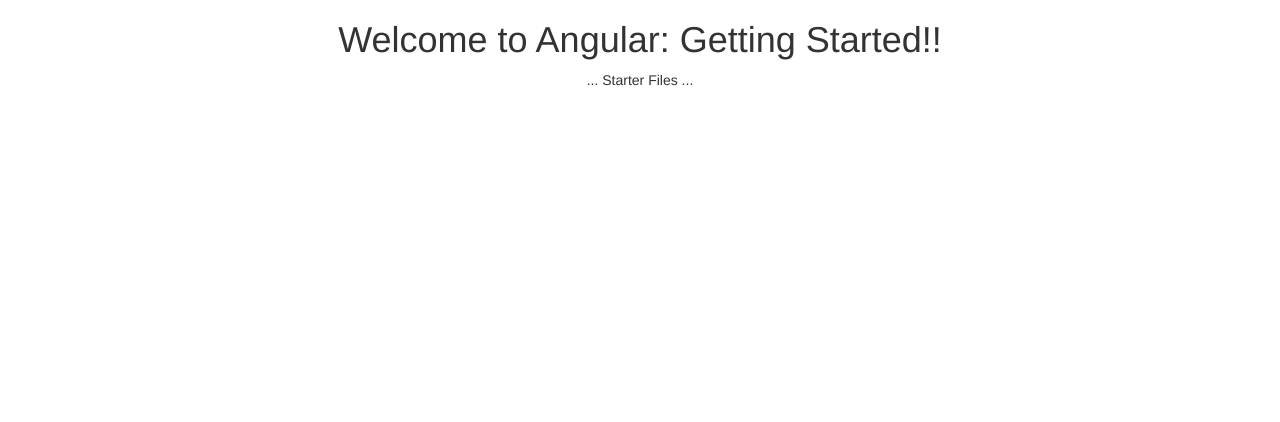
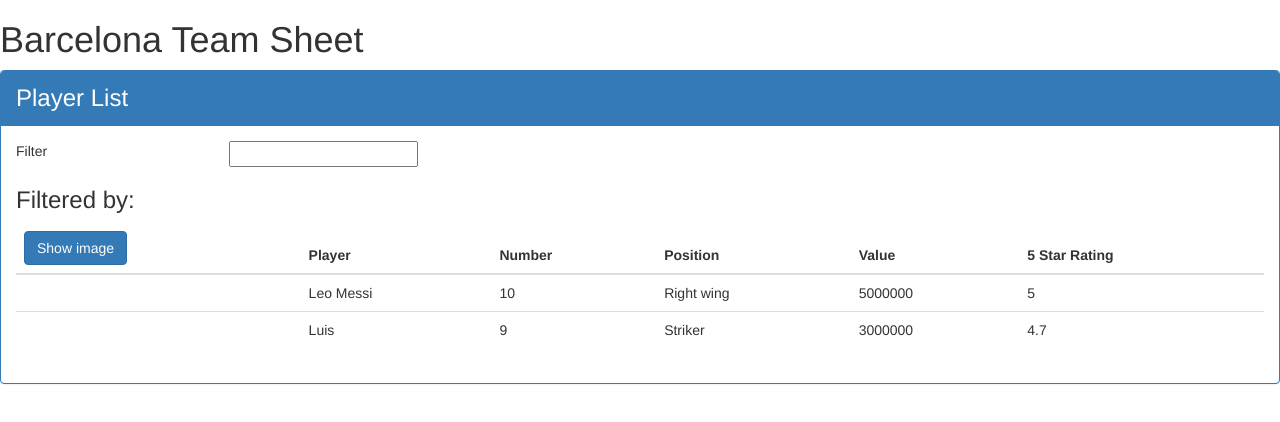
Before and after one commit to Karthik781/BasicAppWithAngular, an Angular app in the folder APM-Start/: page / in a window 1280 px wide. Shown: the top 422 px of the page. Built offline with nearby package versions, Linux system fonts and the light colour scheme.

Commit message:
Finished table Layout of List page

```diff
--- a/APM-Start/src/app/app.component.ts
+++ b/APM-Start/src/app/app.component.ts
@@ -1,10 +1,14 @@
 import { Component } from '@angular/core';
 
 @Component({
-  selector: 'pm-root',
-  templateUrl: './app.component.html',
-  styleUrls: ['./app.component.css']
+  selector: 'bm-root',
+  template: `
+   <div><h1>{{pageTitle}}</h1>
+      <bm-players> </bm-players>
+   </div>
+    `
 })
-export class AppComponent {
-  title = 'Angular: Getting Started';
+
+export class AppComponent{
+  pageTitle: string ="Barcelona Team Sheet";
 }
--- a/APM-Start/src/app/app.module.ts
+++ b/APM-Start/src/app/app.module.ts
@@ -2,10 +2,12 @@
 import { NgModule } from '@angular/core';
 
 import { AppComponent } from './app.component';
+import { PlayerListComponent } from './players/player-list.component';
 
 @NgModule({
   declarations: [
-    AppComponent
+    AppComponent,
+    PlayerListComponent
   ],
   imports: [
     BrowserModule
--- /dev/null
+++ b/APM-Start/src/app/players/player-list.component.html
@@ -0,0 +1,50 @@
+<div class="panel panel-primary">
+    <div class="panel-heading">
+        {{pageTitle}}
+    </div>
+    <div class="panel-body">
+        <div class="row">
+            <div class="col-md-2">Filter</div>
+            <div class="col-md-4">
+            <input type="text"/>
+        </div>
+    </div>
+    <div class="row">
+        <div class="col-md-6">
+            <h3>Filtered by:</h3>
+        </div>
+    </div>
+    <div class='table-responsive'>
+        <table class='table'
+            *ngIf='players && players.length'>
+
+            <thead>
+                <tr>
+                    <th>
+                        <button class='btn btn-primary'>
+                           Show image
+                        </button>
+                    </th>
+                    <th>Player</th>
+                    <th>Number</th>
+                    <th>Position</th>
+                    <th>Value</th>
+                    <th>5 Star Rating</th>
+                </tr>
+            </thead>
+            <tbody>
+                <tr *ngFor='let player of players'>
+                    <td></td>
+                    <td>{{ player.playerName }}</td>
+                    <td>{{ player.playerNo}}</td>
+                    <td>{{ player.playerPos }}</td>
+                    <td>{{ player.playerVal }}</td>
+                    <td>{{ player.playerRating }}</td>
+
+                </tr>
+
+            </tbody>
+    </table>
+</div>
+</div>
+</div>
--- /dev/null
+++ b/APM-Start/src/app/players/player-list.component.ts
@@ -0,0 +1,30 @@
+import { Component } from '@angular/core';
+
+@Component({
+    selector: 'bm-players',
+    templateUrl:
+     './player-list.component.html'
+})
+export class PlayerListComponent {
+    pageTitle: string= "Player List";
+    players: any[]=[
+        {
+            "playerName": "Leo Messi",
+            "playerNo":10,
+            "playerPos":"Right wing",
+            "playerVal":5000000,
+            "playerRating":5
+
+        },
+        {
+            "playerName": "Luis",
+            "playerNo":9,
+            "playerPos":"Striker",
+            "playerVal":3000000,
+            "playerRating":4.7
+
+        }
+
+
+    ];
+}
--- a/APM-Start/src/index.html
+++ b/APM-Start/src/index.html
@@ -2,13 +2,13 @@
 <html lang="en">
 <head>
   <meta charset="utf-8">
-  <title>Acme Product Management</title>
+  <title>Fc Barcelona</title>
   <base href="/">
 
   <meta name="viewport" content="width=device-width, initial-scale=1">
   <link rel="icon" type="image/x-icon" href="favicon.ico">
 </head>
 <body>
-  <pm-root></pm-root>
+  <bm-root></bm-root>
 </body>
 </html>
```
Also changed, not shown: 1 other file (tests, documents, lock files or other folders).
